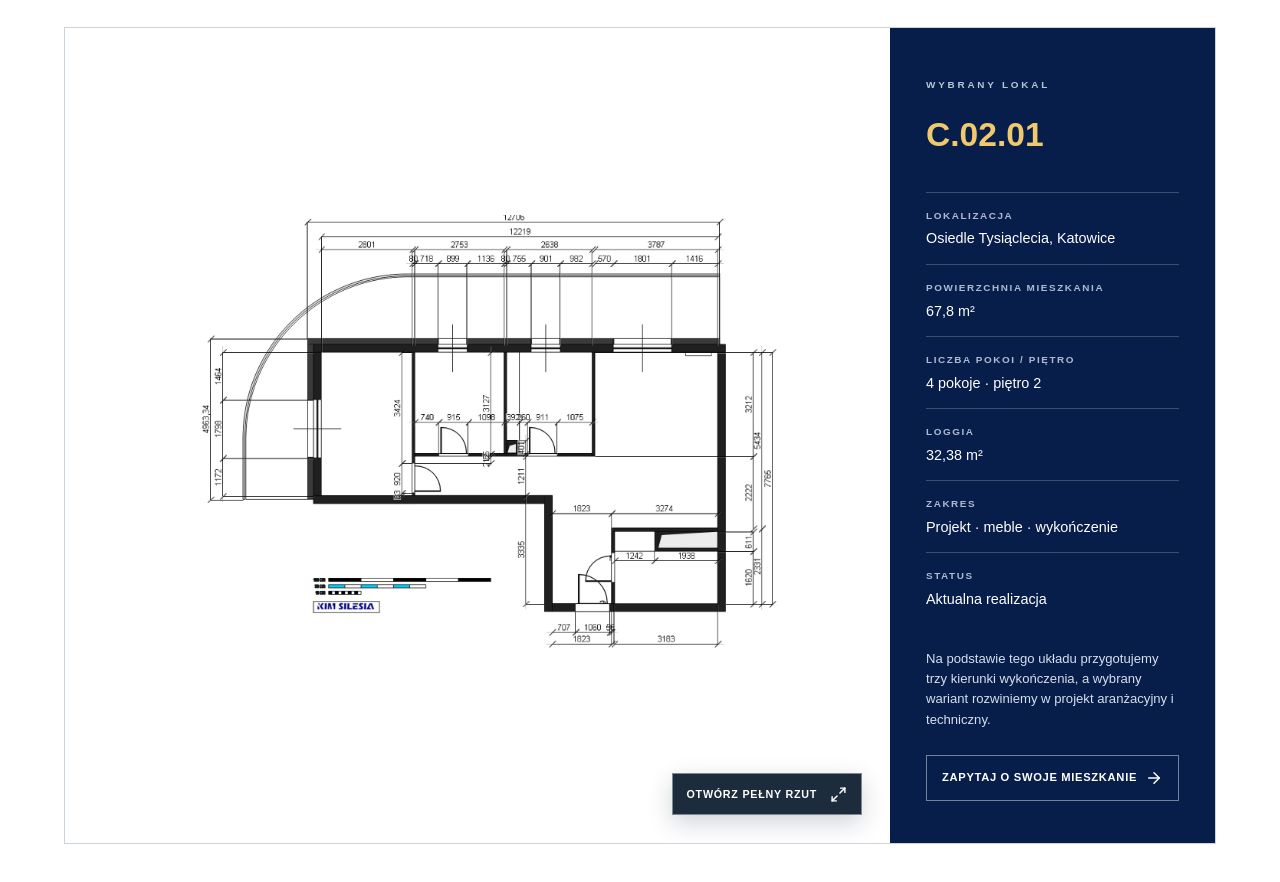
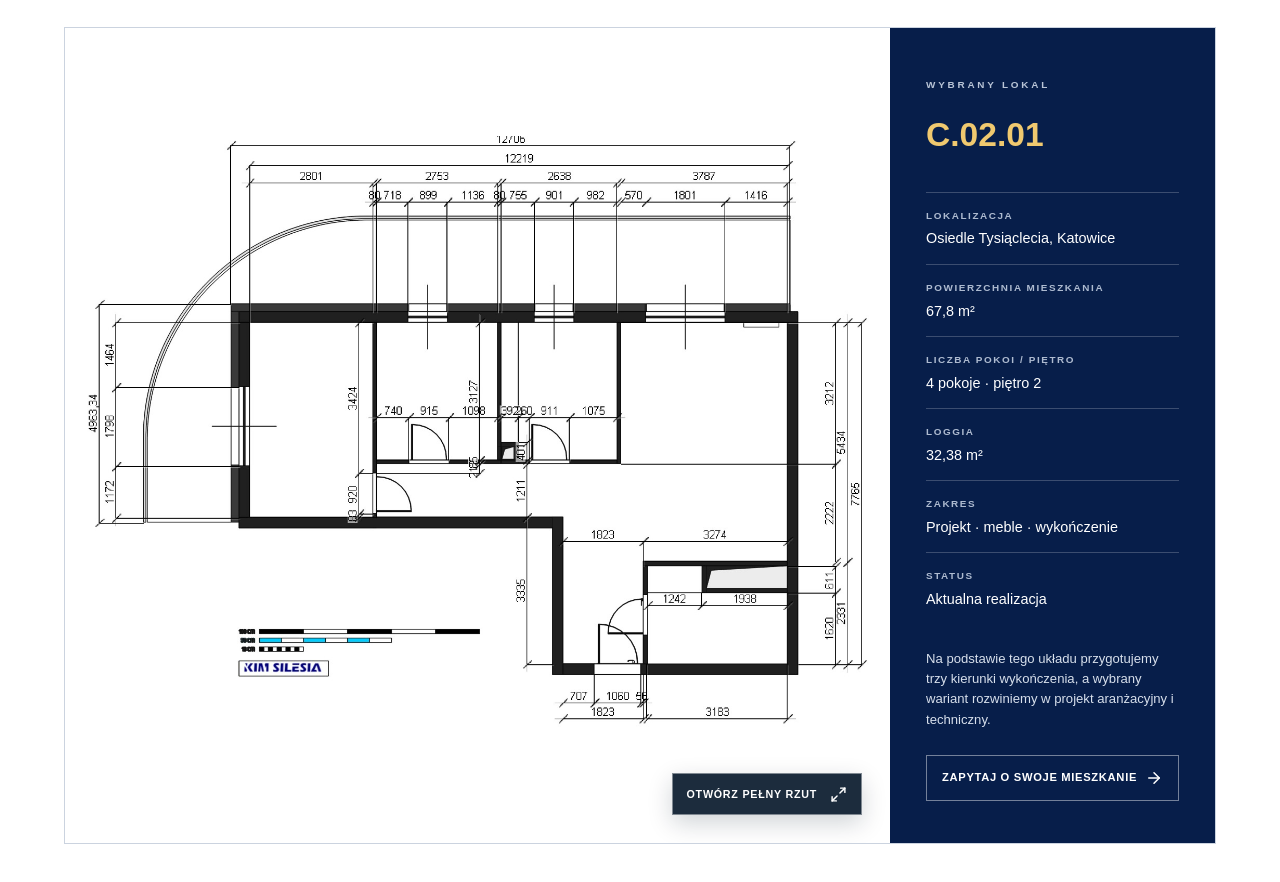
Before and after one commit to KiMsilesia/home, a Next.js app: page /home/kukurydze in a window 1280 px wide. Shown: the part 720-1602 px from the top of the page. Built offline with nearby package versions, Linux system fonts and the light colour scheme; a web font is replaced by a local one.

Commit message:
Enlarge floor plan preview by trimming empty side margins

```diff
--- a/app/kukurydze/page.tsx
+++ b/app/kukurydze/page.tsx
@@ -36,7 +36,9 @@ export default function CityApartmentPage() {
       </header>
       <div className="apartment-plan-layout">
         <figure className="apartment-plan-image">
-          <img src={assetBase + "/assets/mwm-6-01-rzut2.jpg"} alt="Właściwy rzut mieszkania Mieszkaj w Mieście — MwM 6 01 RZUT2" />
+          <div style={{ position: "relative", width: "100%", aspectRatio: "1510 / 1152", overflow: "hidden" }}>
+            <img src={assetBase + "/assets/mwm-6-01-rzut2.jpg"} alt="Właściwy rzut mieszkania Mieszkaj w Mieście — MwM 6 01 RZUT2" style={{ position: "absolute", width: "135.63%", maxWidth: "none", maxHeight: "none", height: "auto", left: "-19.87%", top: 0 }} />
+          </div>
           <a href={assetBase + "/assets/mwm-6-01-rzut2.jpg"} target="_blank" rel="noreferrer">Otwórz pełny rzut <Maximize2 size={17} /></a>
         </figure>
         <aside>
```
